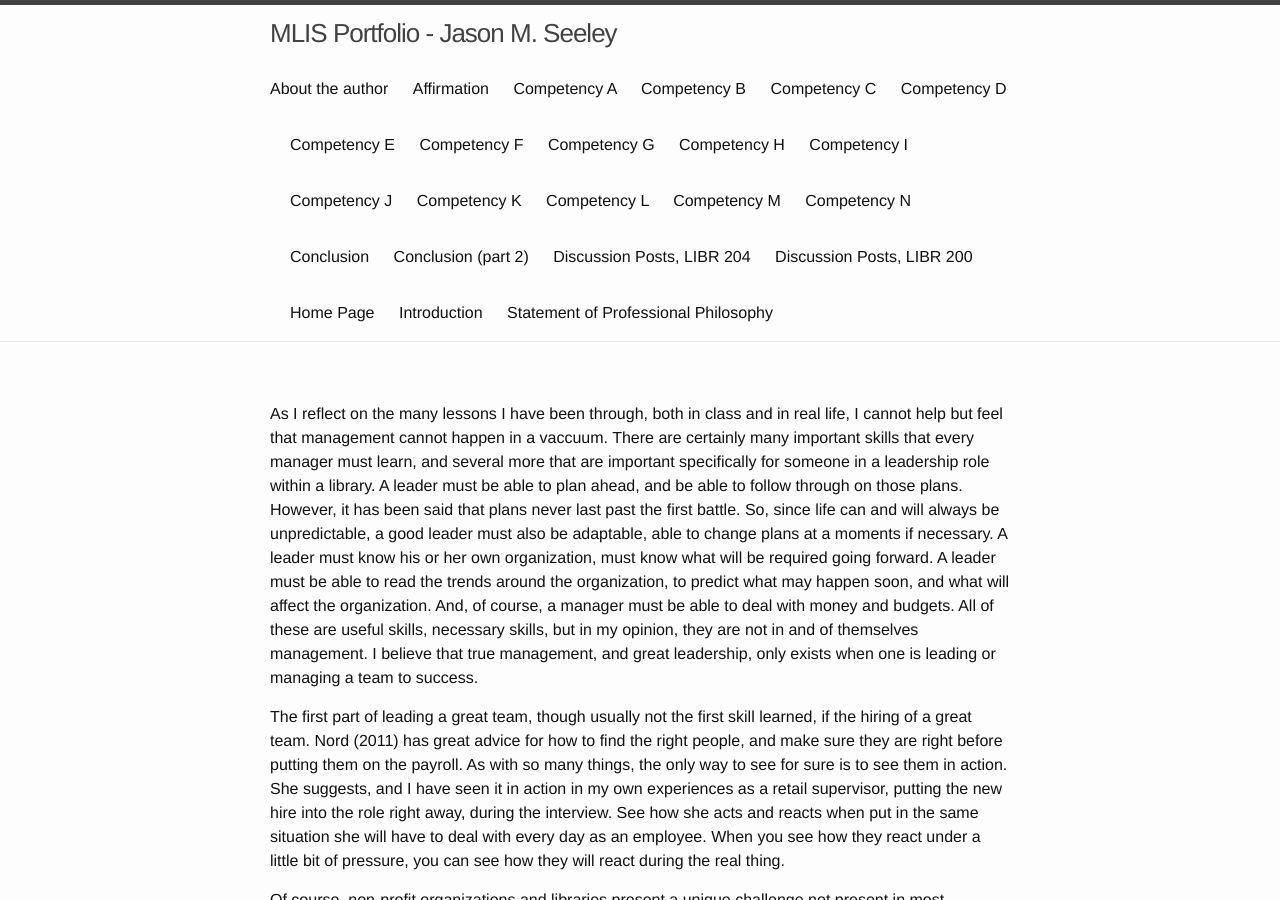
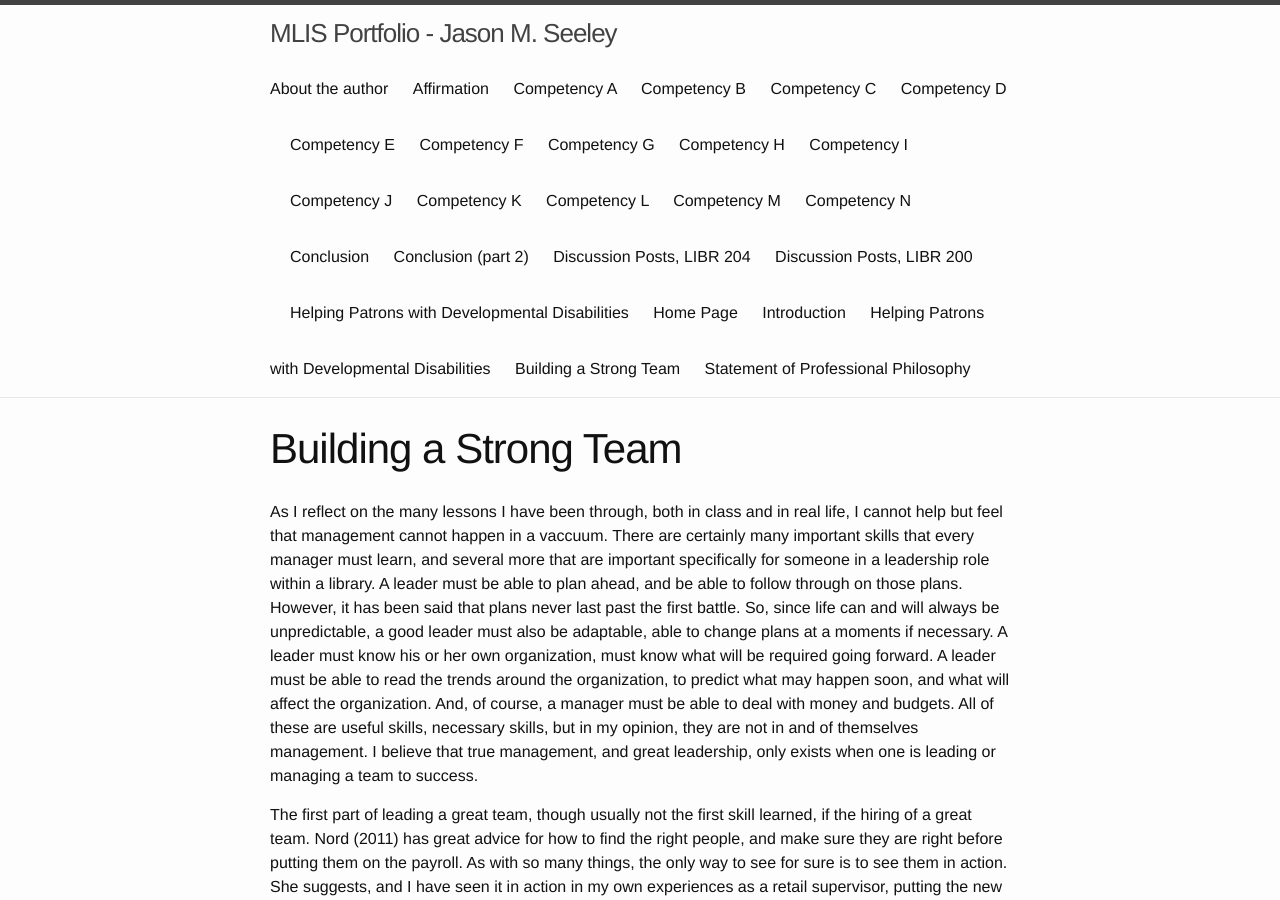
Before and after one commit to HeirOfNorton/portfolio, a Jekyll site: the page built from evidence/libr204/philosophy-of-management.md, in a window 1280 px wide and 900 px high. Built offline with Jekyll 4.4.1, drawn with Linux system fonts in a browser that asks for light colours; some of the changed lines change nothing that is shown.

Commit message:
minor typos in last two commits

```diff
--- a/evidence/libr204/philosophy-of-management.md
+++ b/evidence/libr204/philosophy-of-management.md
@@ -1,10 +1,10 @@
 ---
-title: Building a Strong Team:
+title: Building a Strong Team
 subtitle: A Philosophy of Management
 inst: Robert Boyd
 date: Fall 2011
 class: LIBR 204
-abstract:|
+abstract: |
     In my philosophy of management, true leadership depends on your ability
     to lead a great team. You must be able to recognize the skills needed
     when hiring, you must be able to get everyone getting along, and above
```
Also changed, not shown: evidence/libr200/finalpaper.md (+1 -1 lines), evidence/libr200/literature-review.md (+1 -1 lines).
